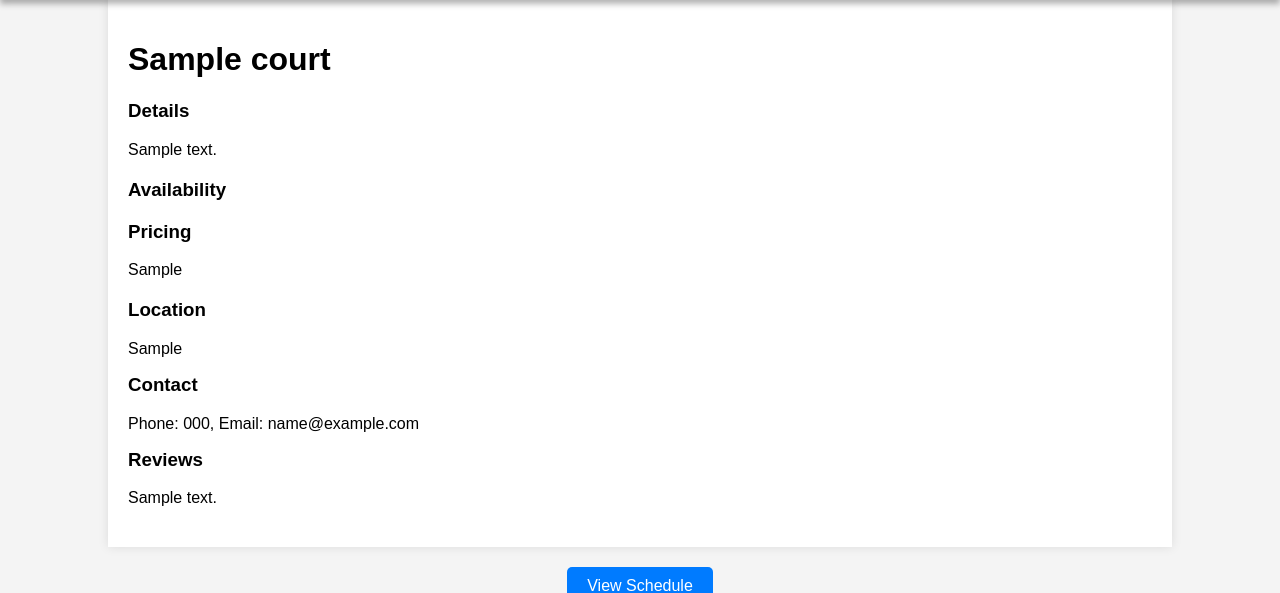
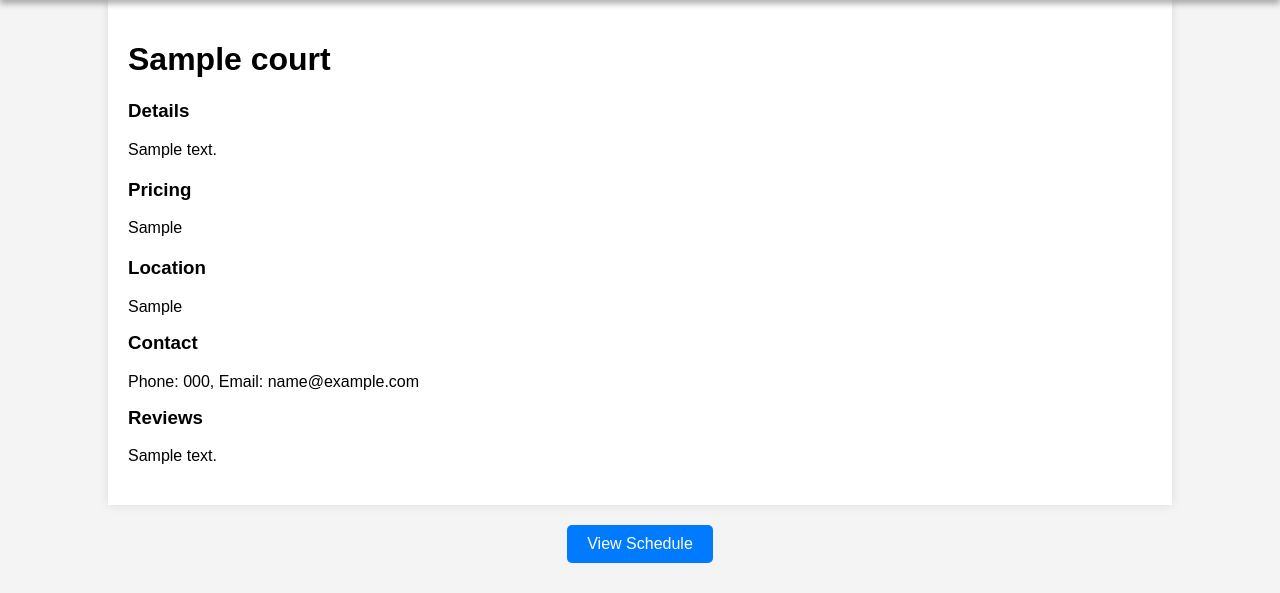
Before and after one commit to kareemmosalah/SWE-project, a Django app: page /court-info/1/ in a window 1280 px wide. Shown: the part 62-655 px from the top of the page. Run offline with Django 5.2, Linux system fonts and the light colour scheme; tables that the repository leaves empty hold one stand-in row (values such as "Sample post").

Commit message:
court_info update

```diff
--- a/myproject/myapp/templates/Court_Info.html
+++ b/myproject/myapp/templates/Court_Info.html
@@ -27,12 +27,6 @@
                 <p>{{ detail }}</p>
             {% endfor %}
         </div>
-        <div class="availability">
-            <h3>Availability</h3>
-            {% for item in availability %}
-                <p>{{ item }}</p>
-            {% endfor %}
-        </div>
         <div class="pricing">
             <h3>Pricing</h3>
             <p>{{ pricing }}</p>
```
